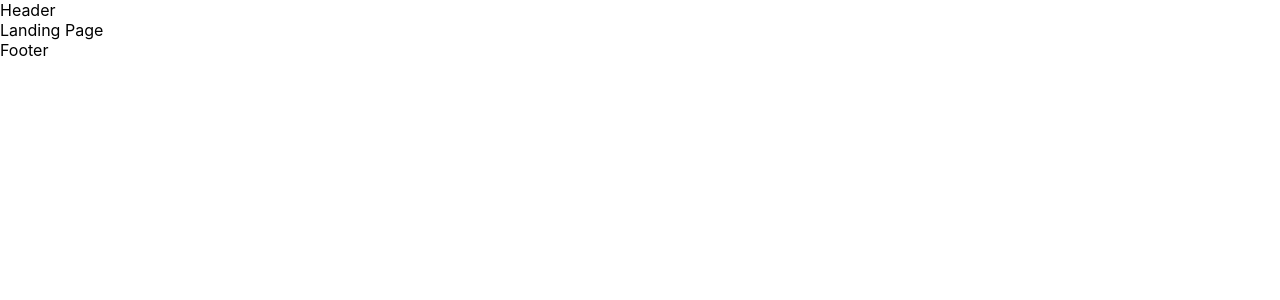
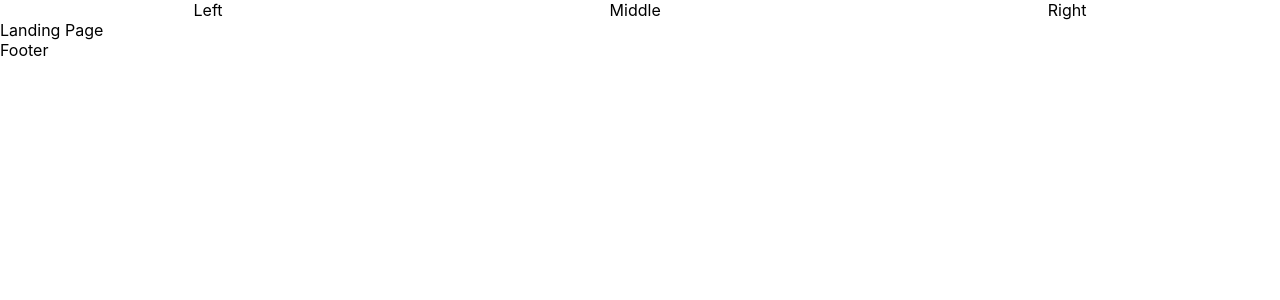
Before and after one commit to tklesley/tklesley.github.io, a React (Create React App) app in the folder portfolio/: page / in a window 1280 px wide. Shown: the top 300 px of the page. Built offline with nearby package versions, Linux system fonts and the light colour scheme.

Commit message:
Started Header CSS

```diff
--- /dev/null
+++ b/portfolio/src/components/header/header.css
@@ -0,0 +1,4 @@
+.header-container{
+    display: flex;
+    justify-content: space-around;
+}
--- a/portfolio/src/components/header/header.js
+++ b/portfolio/src/components/header/header.js
@@ -1,7 +1,12 @@
 import React from "react";
+import './header.css';
 
 export default function Header() {
     return (
-        <div>Header</div>
+        <div className="header-container">
+            <div>Left</div>
+            <div>Middle</div>
+            <div>Right</div>
+        </div>
     )
 }
```
